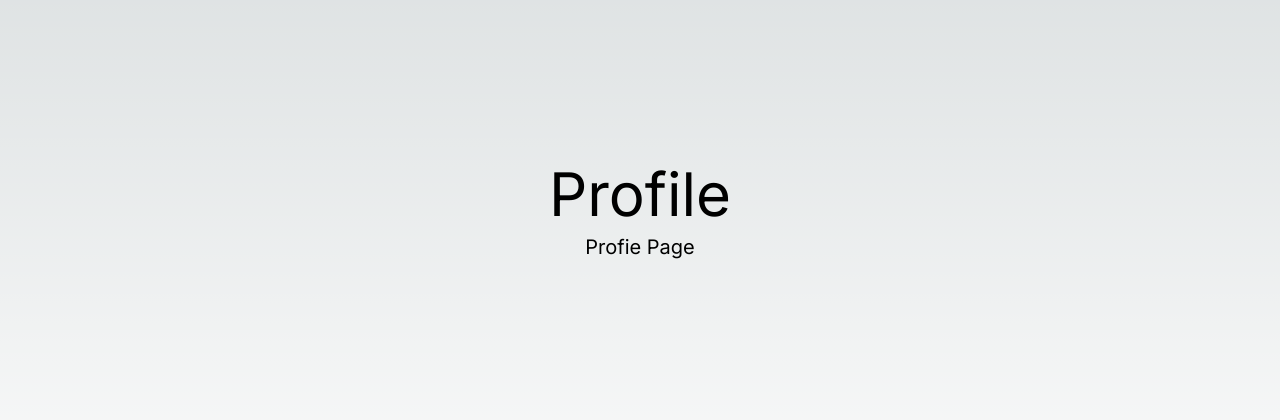
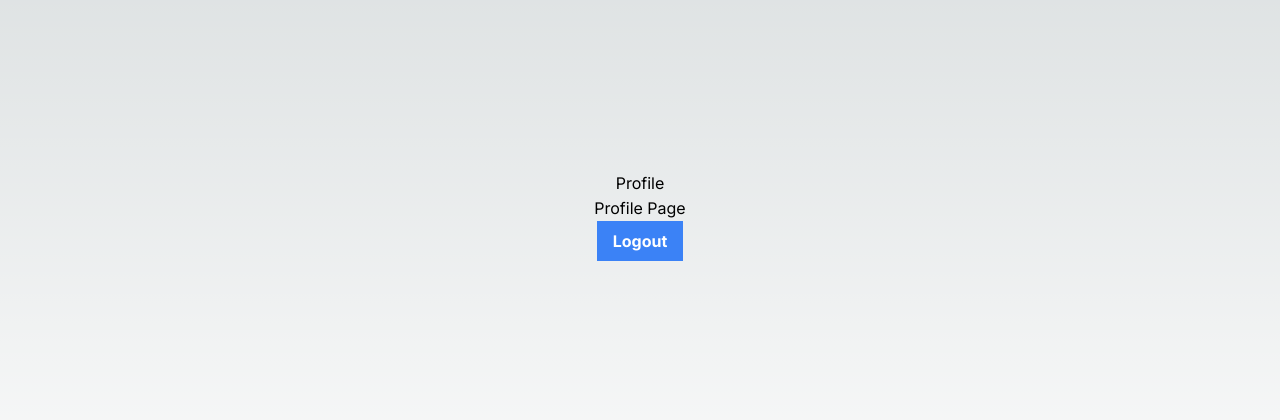
Before and after one commit to techmannih/auth-nextjs, a Next.js app: page /profile in a window 1280 px wide. Shown: the part 184-604 px from the top of the page. Built offline with nearby package versions, Linux system fonts and the light colour scheme.

Commit message:
add logout functionality

```diff
--- /dev/null
+++ b/src/app/api/users/logout/route.tsx
@@ -0,0 +1,20 @@
+import { NextResponse } from "next/server";
+
+
+export async function GET() {
+    try {
+        const response = NextResponse.json(
+            {
+                message: "Logout successful",
+                success: true,
+            }
+        )
+        response.cookies.set("token", "",
+        { httpOnly: true, expires: new Date(0)
+        });
+        return response;
+    } catch (error: any) {
+        return NextResponse.json({ error: error.message }, { status: 500 });
+    }
+
+    }
--- a/src/app/profile/page.tsx
+++ b/src/app/profile/page.tsx
@@ -1,10 +1,35 @@
+"use client";
+import axios from "axios";
+import { toast } from "react-hot-toast";
+import { useRouter } from "next/navigation";
+
 export default function ProfilePage() {
+    const router = useRouter();
+
+    const logout = async () => {
+        console.log("logout processing")
+        try {
+            await axios.get('/api/users/logout')
+            toast.success('Logged out successfully!')
+            router.push('/login')
+        } catch (error: any) {
+            console.log(error.message);
+            toast.error(error.message);
+        }
+    }
+
     return (
         <div className="flex flex-col items-center justify-center min-h-screen py-2">
-            <h1 className="text-6xl">Profile</h1>
+
+            <h1>Profile</h1>
             <hr />
-            <p className="text-xl my-2">Profie Page</p>
-
+            <p>Profile Page</p>
+            <hr />
+            <button
+                onClick={logout}
+                className="bg-blue-500 hover:bg-blue-700 text-white font-bold py-2 px-4">
+                Logout
+            </button>
         </div>
     )
 }
```
